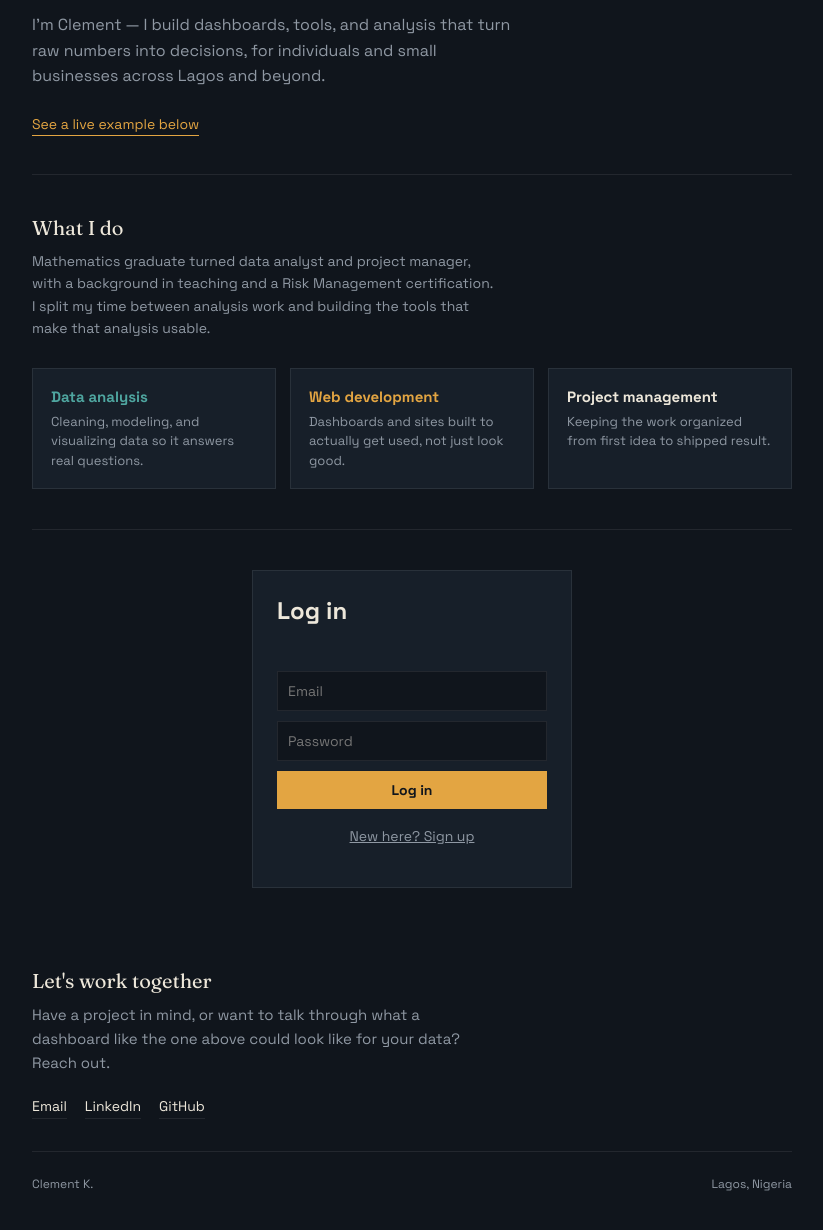
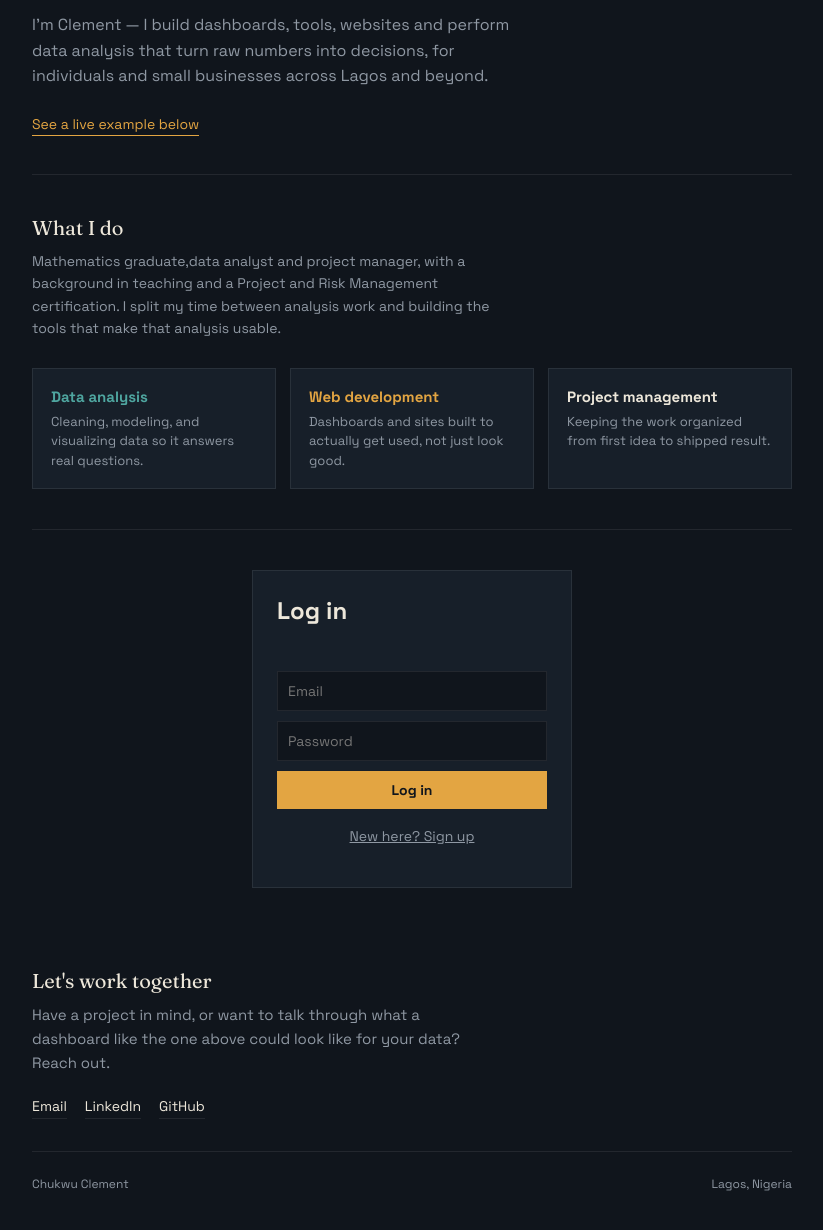
Before and after one commit to kosiclement7-collab/dashboard-app, a plain HTML site: page index.html in a window 1280 px wide. Shown: the part 190-1420 px from the top of the page, without its empty margins (228-1051 px from the left). Drawn offline with Linux system fonts and the light colour scheme.

Commit message:
Update index.html

```diff
--- a/index.html
+++ b/index.html
@@ -3,7 +3,7 @@
 <head>
 <meta charset="UTF-8">
 <meta name="viewport" content="width=device-width, initial-scale=1.0">
-<title>Clement K. — Data & Web</title>
+<title>Chukwu Clement — Data & Web</title>
 <link href="https://fonts.googleapis.com/css2?family=Fraunces:opsz,wght@9..144,400;9..144,600&family=Space+Grotesk:wght@400;500;700&display=swap" rel="stylesheet">
 <link rel="stylesheet" href="style.css">
 </head>
@@ -15,13 +15,13 @@
 
   <section class="hero">
     <h1>Data that tells you what to do next.</h1>
-    <p>I'm Clement — I build dashboards, tools, and analysis that turn raw numbers into decisions, for individuals and small businesses across Lagos and beyond.</p>
+    <p>I'm Clement — I build dashboards, tools, websites and perform data analysis that turn raw numbers into decisions, for individuals and small businesses across Lagos and beyond.</p>
     <a class="cta" href="#dashboard">See a live example below</a>
   </section>
 
   <section class="about">
     <h2>What I do</h2>
-    <p class="bio">Mathematics graduate turned data analyst and project manager, with a background in teaching and a Risk Management certification. I split my time between analysis work and building the tools that make that analysis usable.</p>
+    <p class="bio">Mathematics graduate,data analyst and project manager, with a background in teaching and a Project and Risk Management certification. I split my time between analysis work and building the tools that make that analysis usable.</p>
 
     <div class="services">
       <div class="service teal">
@@ -124,7 +124,7 @@
   </section>
 
   <div class="site-footer">
-    <span>Clement K.</span>
+    <span>Chukwu Clement</span>
     <span>Lagos, Nigeria</span>
   </div>
 
```
